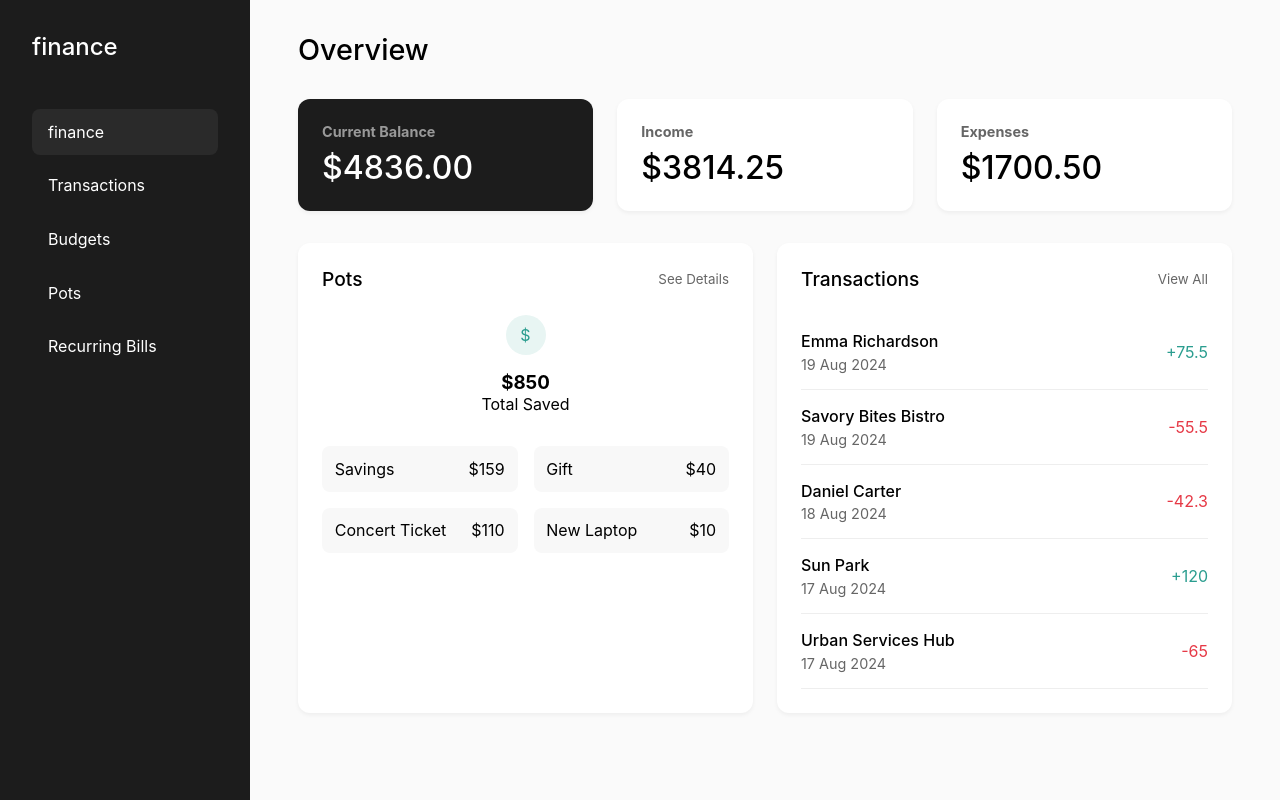
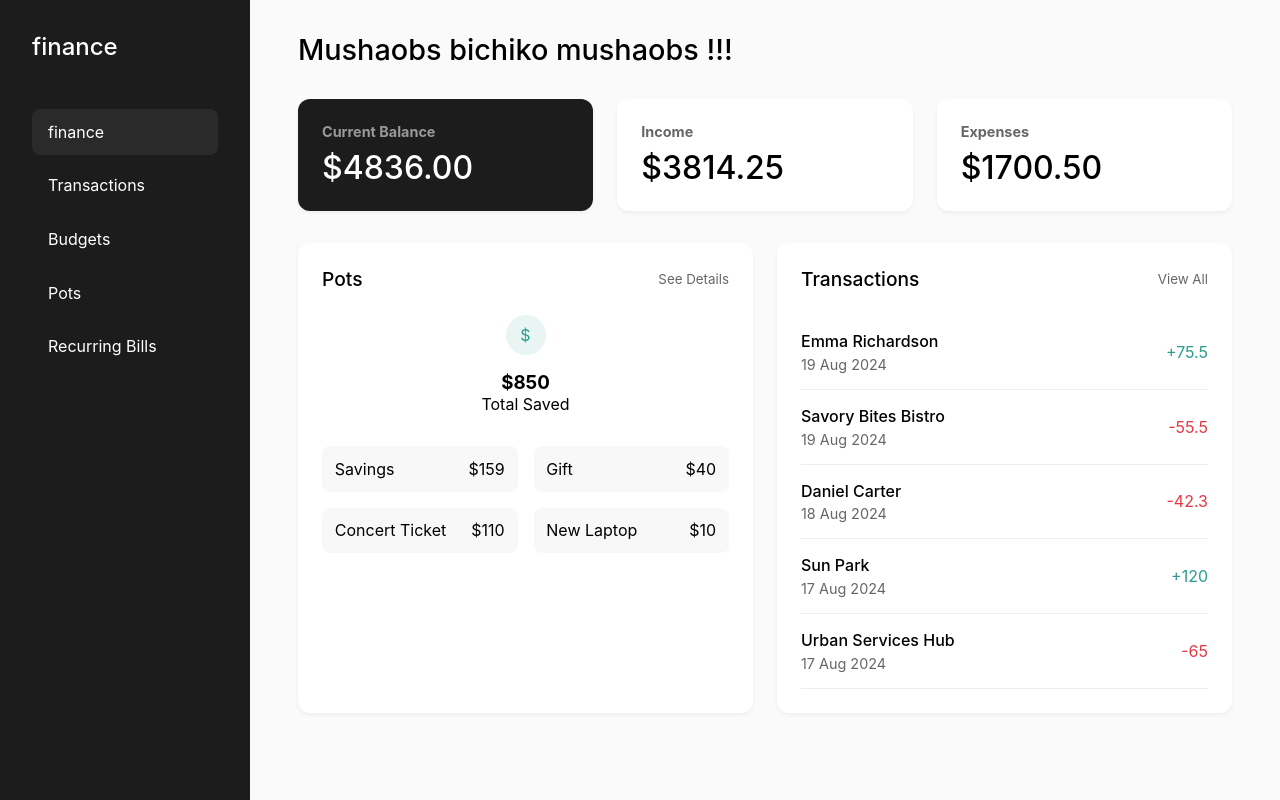
Before and after one commit to Levvani/PW-Final, a React (Create React App) app: page / in a window 1280 px wide. Built offline with nearby package versions, Linux system fonts and the light colour scheme.

Commit message:
works again

```diff
--- a/src/App.js
+++ b/src/App.js
@@ -38,7 +38,7 @@ function App() {
       </nav>
 
       <main className="main-content">
-        <h2>Overview</h2>
+        <h2>Mushaobs bichiko mushaobs !!!</h2>
 
         <div className="balance-cards">
           <div className="balance-card current-balance">
```
